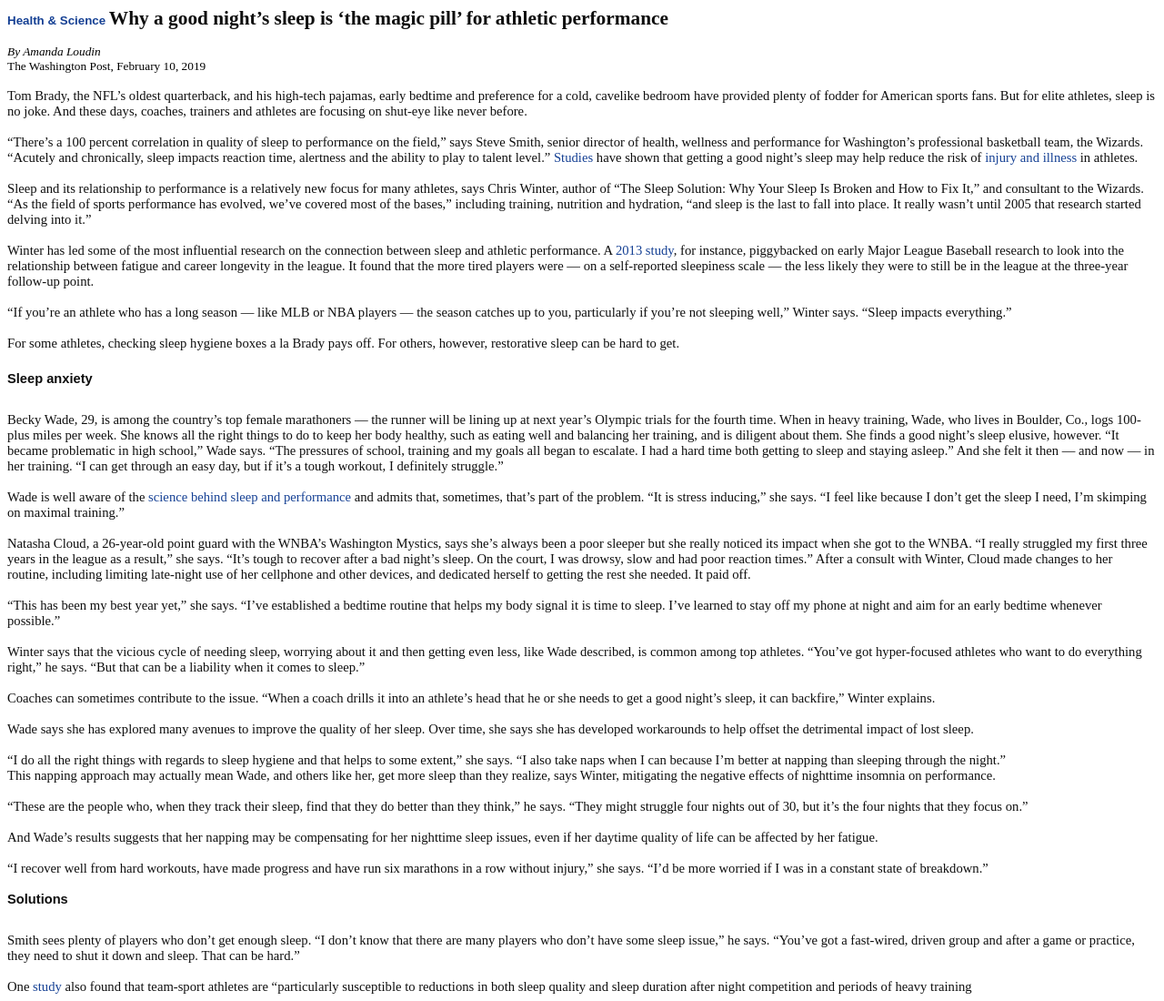
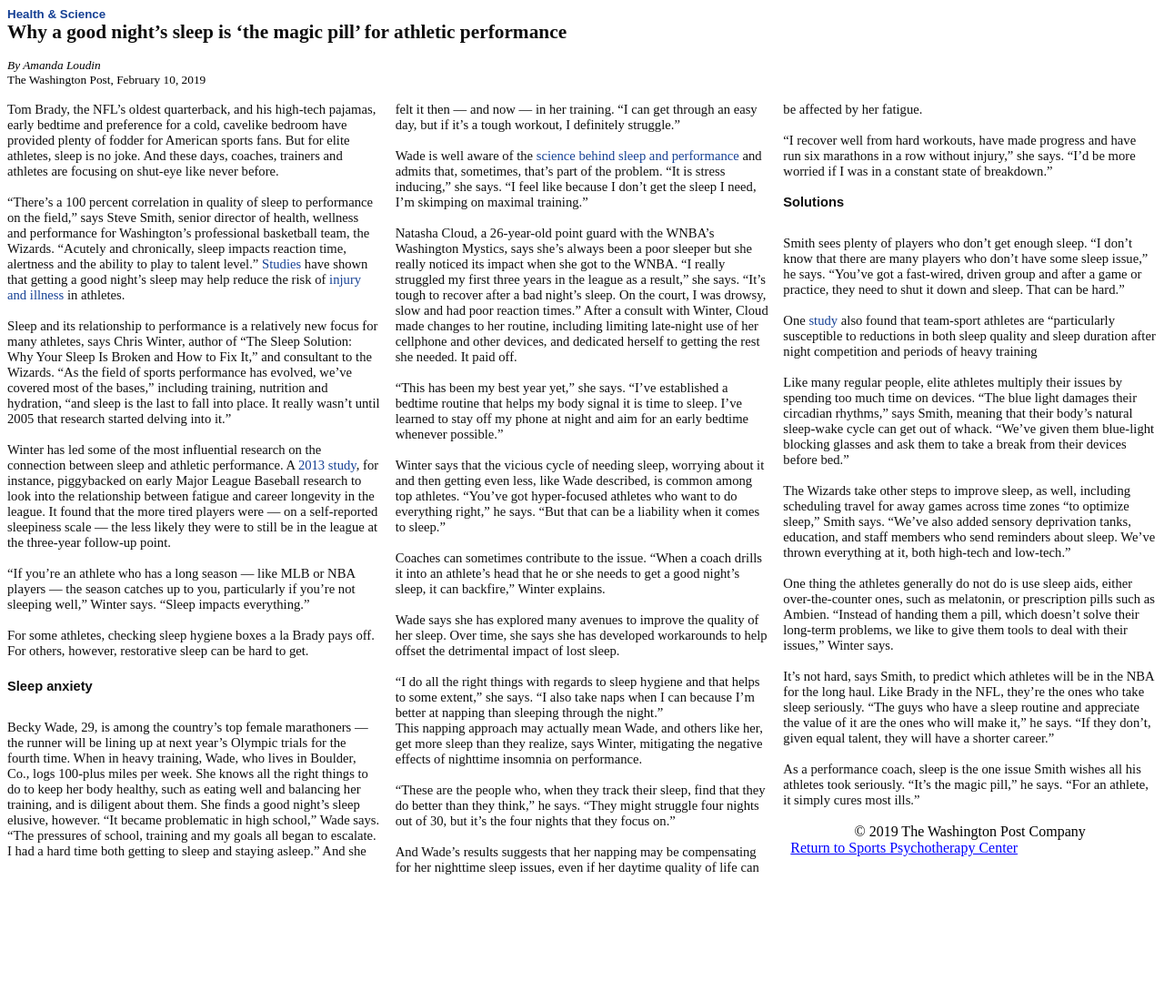
Before and after one commit to prowny/spc, a plain HTML site: page Amanda_Loudin.html in a window 1280 px wide. Shown: the top 1100 px of the page at 91% size. After the commit the page ends 970 px from the top, so only its background shows below. Drawn offline with Linux system fonts and the light colour scheme.

Commit message:
Added CSS to improve layout of Amanda Loudin article.

```diff
--- a/Amanda_Loudin.html
+++ b/Amanda_Loudin.html
@@ -9,6 +9,7 @@ xmlns="http://www.w3.org/TR/REC-html40">
 <meta name=ProgId content=Word.Document>
 <meta name=Generator content="Microsoft Word 14">
 <meta name=Originator content="Microsoft Word 14">
+<link rel="stylesheet" type="text/css" href="article.css">
 <link rel=File-List href="Amanda_Loudin_files/filelist.xml">
 <title>Putting Your Head In the Game</title>
 <!--[if gte mso 9]><xml>
--- /dev/null
+++ b/article.css
@@ -0,0 +1,9 @@
+div.WordSection1 {
+  column-width: 20em;
+}
+div.WordSection1 p:first-child, div.WordSection1 p:nth-child(2) {
+  column-span: all;
+}
+div.WordSection1 p:first-child span:nth-child(2) {
+  display: block;
+}
```
